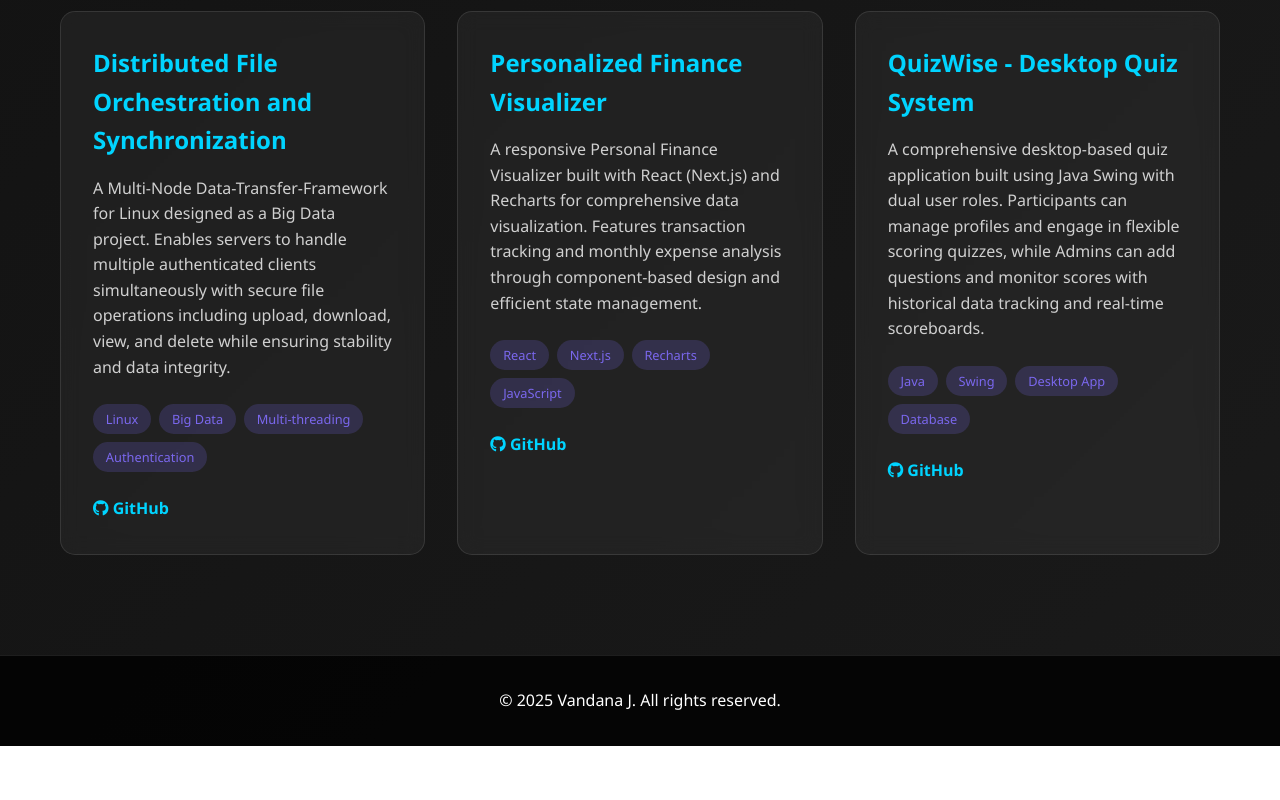
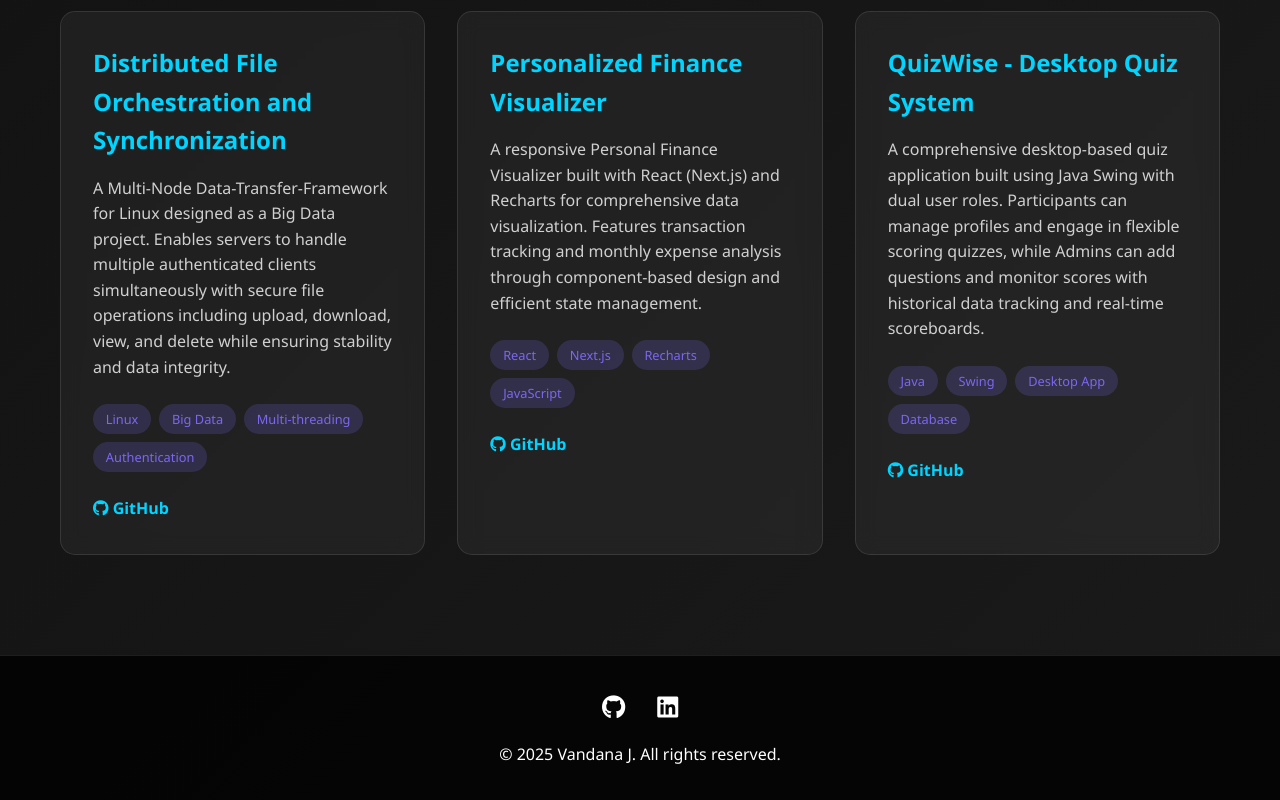
Before and after one commit to vandanaj0110/Portfolio, a plain HTML site: page index.html in a window 1280 px wide. Shown: the part 2826-3626 px from the top of the page. Before the commit the page ends 3572 px from the top, so only its background shows below. Drawn offline with Linux system fonts and the light colour scheme.

Commit message:
Update index.html

```diff
--- a/index.html
+++ b/index.html
@@ -624,6 +624,10 @@
     <!-- Footer -->
     <footer>
         <div class="container">
+            <div class="social-links">
+                <a href="https://github.com/vandanaj0110"><i class="fab fa-github"></i></a>
+                <a href="#"><i class="fab fa-linkedin"></i></a>
+            </div>
             <p>&copy; 2025 Vandana J. All rights reserved.</p>
         </div>
     </footer>
```
